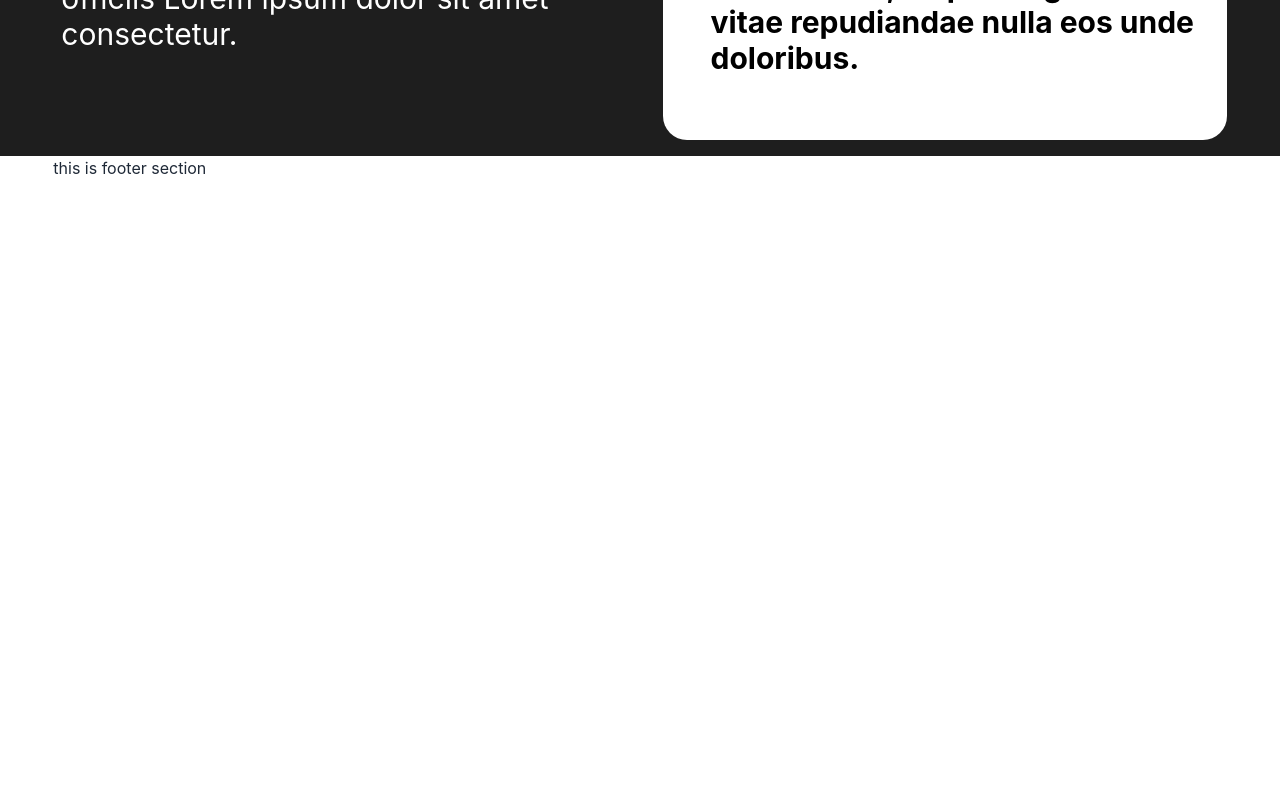
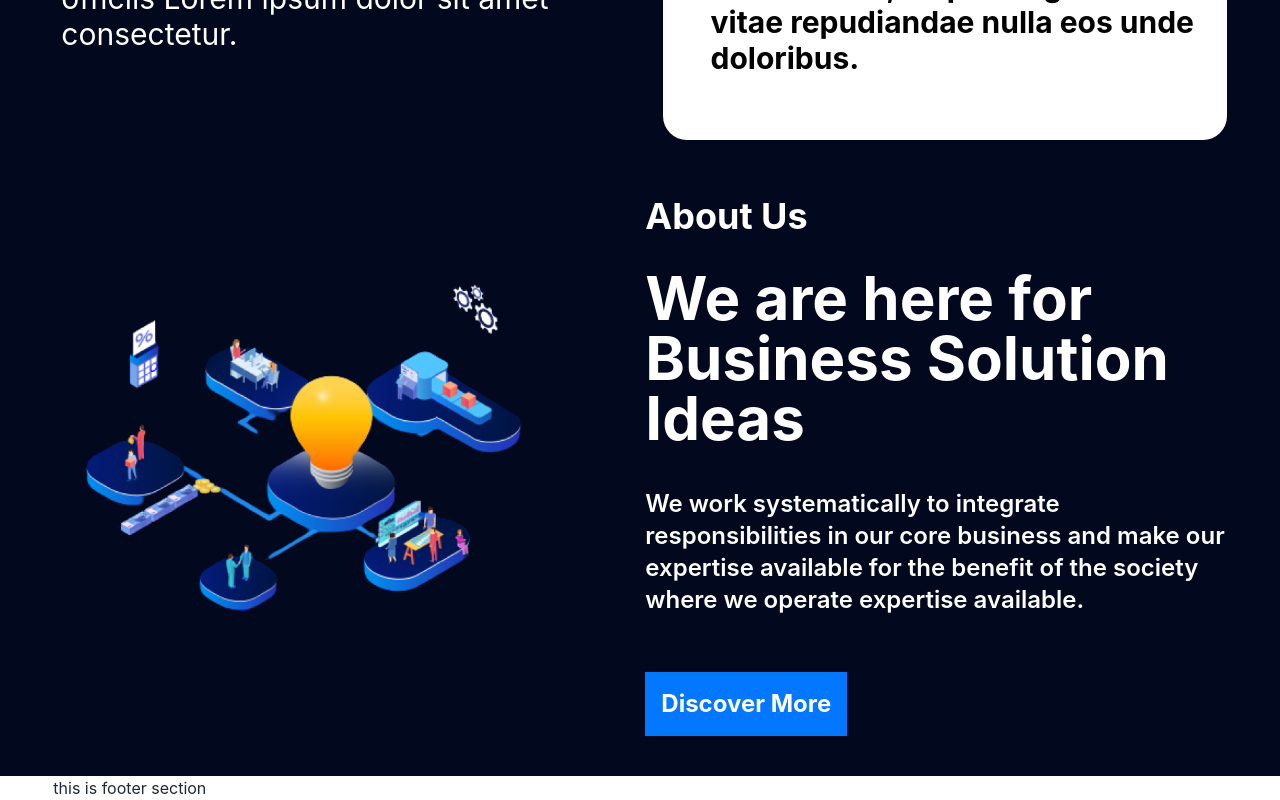
Before and after one commit to Ankan112/hooman-digital-llp, a React (Create React App) app: page / in a window 1280 px wide. Shown: the part 3094-3894 px from the top of the page. Before the commit the page ends 3274 px from the top, so only its background shows below. Built offline with nearby package versions, Linux system fonts and the light colour scheme.

Commit message:
about section complete

```diff
--- /dev/null
+++ b/src/Component/Home/AboutUs/AboutUs.js
@@ -0,0 +1,29 @@
+import React from 'react';
+import aboutImg from '../../../images/assets/aboutUs.png'
+
+const AboutUs = () => {
+    return (
+        <section style={{ backgroundColor: '#02081D' }}>
+            <div className='max-w-screen-xl w-11/12 mx-auto'>
+                <div className="hero">
+                    <div className="hero-content px-0 py-10 flex-col lg:flex-row-reverse">
+                        <div className="text-center lg:text-left">
+                            <h2 className='text-xl md:text-4xl mb-8 font-bold text-white'>About Us</h2>
+                            <h2 className='text-3xl md:text-6xl text-white font-bold'>We are here for Business Solution Ideas</h2>
+
+                            <p className='text-lg md:text-2xl mt-10 text-white font-semibold'>We work systematically to integrate responsibilities in our core business and make our expertise available for the benefit of the society where we operate expertise available.</p>
+                            <button style={{ backgroundColor: '#0377FF' }} className='mt-14 text-white font-bold text-2xl p-4'>Discover More</button>
+                        </div>
+                        <div className="card flex-shrink-0 w-full max-w-xl">
+                            <div style={{ backgroundColor: '#02081D' }} className="">
+                                <img className='w-full' src={aboutImg} alt="softwareSolutions" />
+                            </div>
+                        </div>
+                    </div>
+                </div>
+            </div>
+        </section >
+    );
+};
+
+export default AboutUs;
--- a/src/Component/Home/Home/Home.js
+++ b/src/Component/Home/Home/Home.js
@@ -1,4 +1,5 @@
 import React from 'react';
+import AboutUs from '../AboutUs/AboutUs';
 import Offer from '../Offer/Offer';
 import SoftwareSolutionSection from '../SoftwareSolutionSection/SoftwareSolutionSection';
 
@@ -7,6 +8,7 @@ const Home = () => {
         <section>
             <SoftwareSolutionSection></SoftwareSolutionSection>
             <Offer></Offer>
+            <AboutUs></AboutUs>
         </section>
     );
 };
--- a/src/Component/Home/Offer/Offer.js
+++ b/src/Component/Home/Offer/Offer.js
@@ -6,7 +6,7 @@ import imageContentCreation from '../../../images/assets/content-creation.png'
 
 const Offer = () => {
     return (
-        <section style={{ backgroundColor: '#1E1E1E' }}>
+        <section style={{ backgroundColor: '#02081D' }}>
             <div className='max-w-screen-xl w-11/12 mx-auto'>
                 <div>
                     <h2 className='text-center font-bold text-2xl md:text-6xl pt-14 text-white'>What We Offer</h2>
```
Also changed, not shown: src/images/assets/chooseUs.png (added).
